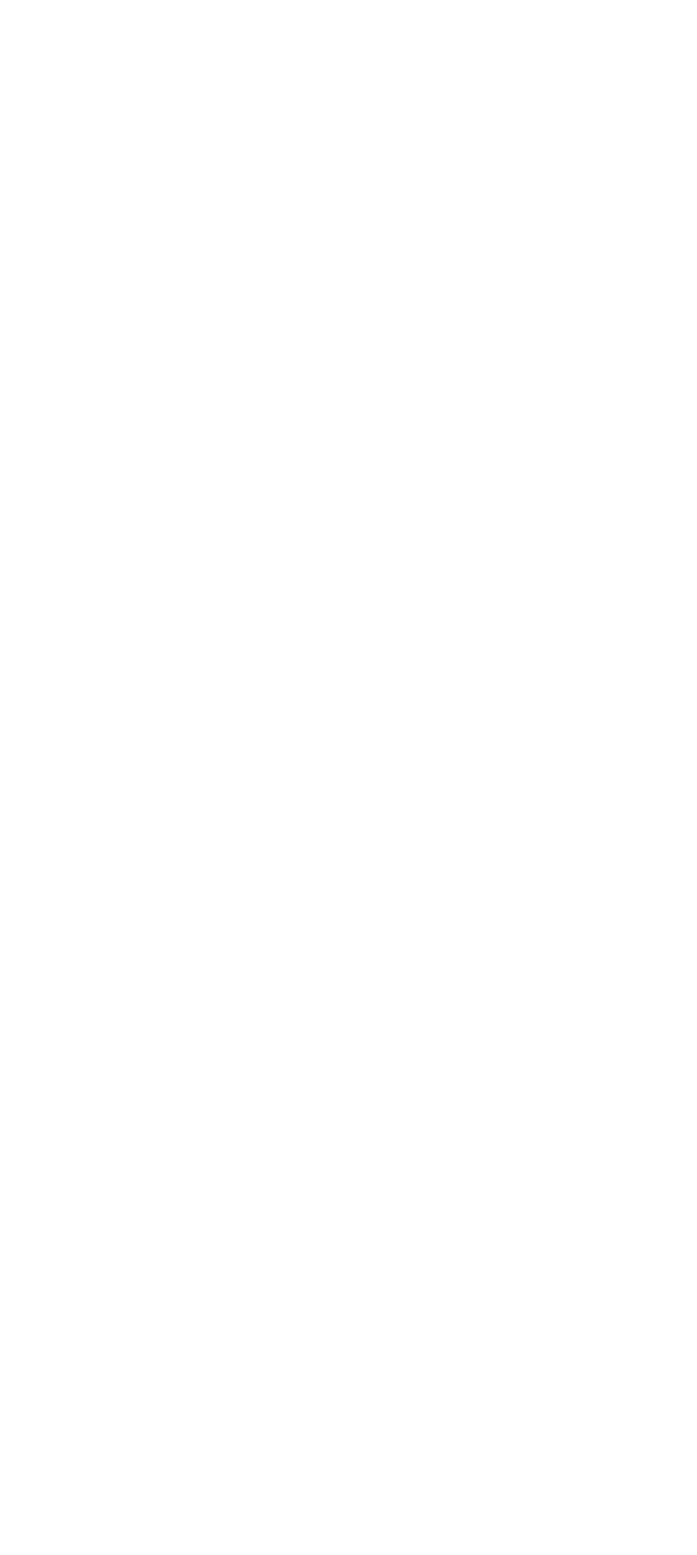
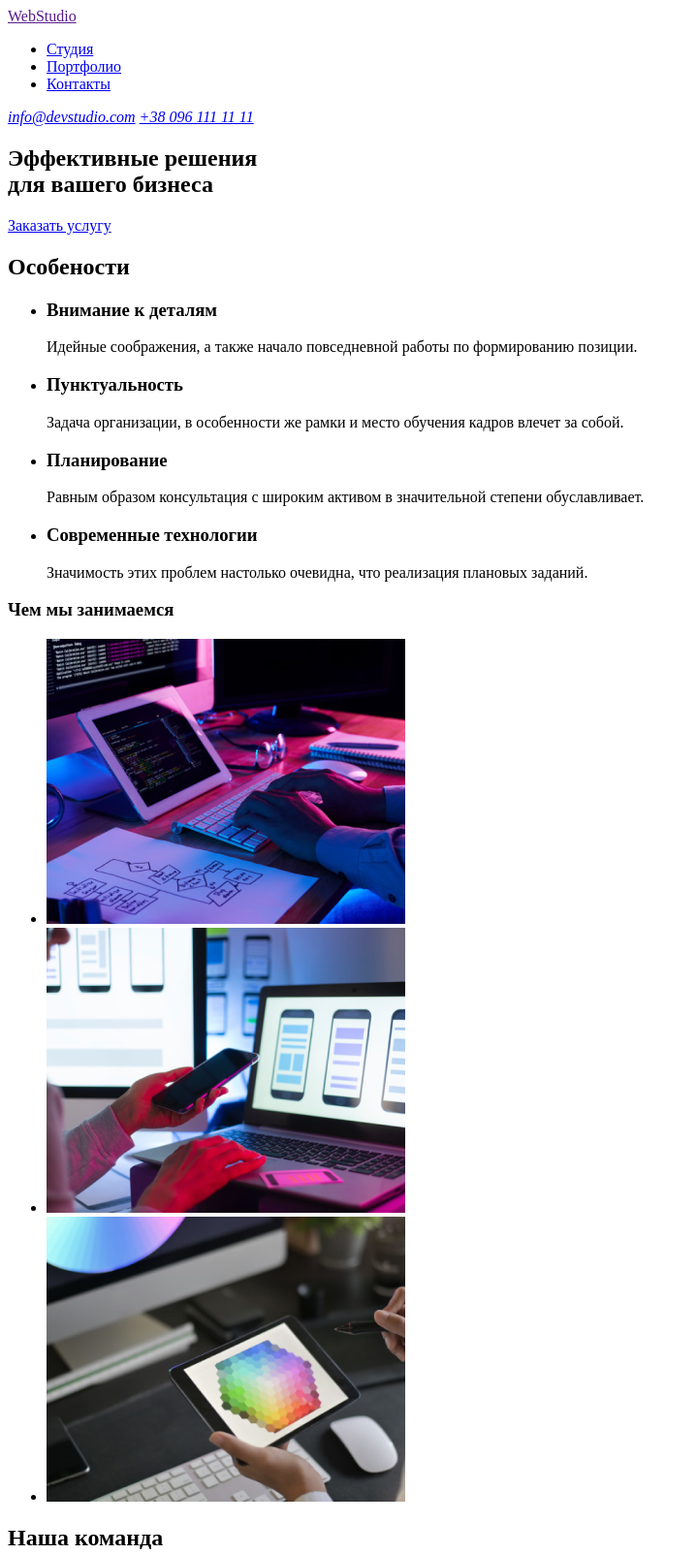
Before and after one commit to Klem26/goit-markup-hw-01, a plain HTML site: page index.html in a window 1280 px wide. Shown: the top 1604 px of the page at 97% size, without its empty margins (0-719 px from the left). Before the commit the page ends 800 px from the top, so only its background shows below. Drawn offline with Linux system fonts and the light colour scheme.

Commit message:
добавляет разметку

```diff
--- a/index.html
+++ b/index.html
@@ -1,11 +1,99 @@
 <!DOCTYPE html>
-<html lang="en">
+<html lang="ru">
 <head>
     <meta charset="UTF-8">
     <meta name="viewport" content="width=device-width, initial-scale=1.0">
-    <title>Document</title>
+    <title>WebStudio</title>
 </head>
 <body>
+    <header>
+     <nav>
+        <a href="">WebStudio</a>
+        <ul>
+            <li><a href="/">Студия</a></li>
+            <li><a href="/">Портфолио</a></li>
+            <li><a href="/">Контакты</a></li>
+        </ul>
+     </nav>
+        <address>
+            <a href="mailto:info@devstudio.com">info@devstudio.com</a>
+            <a href="tel:+380961111111">+38 096 111 11 11</a>
+        </address>
+    </header>
+
+    <section>
+        <h1>Эффективные решения <br> для вашего бизнеса</h1>
+        <a href="/">Заказать услугу</a>
+    </section>
+    <section>
+        <h2>Oсобености</h2>
+        <ul>
+        <li>
+            <h3>Внимание к деталям</h3>
+            <p>Идейные соображения, а также начало повседневной работы по формированию позиции.</p>
+        </li>
+        <li>
+            <h3>Пунктуальность</h3>
+            <p>Задача организации, в особенности же рамки и место обучения кадров влечет за собой.</p>
+        </li>
+        <li>
+            <h3>Планирование</h3>
+            <p>Равным образом консультация с широким активом в значительной степени обуславливает.</p>
+        </li>
+        <li>
+            <h3>Современные технологии</h3>
+            <p>Значимость этих проблем настолько очевидна, что реализация плановых заданий.</p>
+        </li>
+        </ul>
+
+        <h3>Чем мы занимаемся</h3>
+        <ul>
+            <li>
+                <img src="./images/img.png" alt="разработчик" width="370" height="294">
+            </li>
+            <li>
+                <img src="./images/img-2.png" alt="тефон" width="370" height="294">
+            </li>
+            <li>
+                <img src="./images/img-3.png" alt="шестиугольник" width="370" height="294">
+            </li>
+        </ul>
+    </section>
+    <section>
+        <h2>Наша команда</h2>
+        <ul>
+            <li>
+                <img src="./images/PD.jpg" width="270" height="260" alt="Игорь Демьяненко">
+                <h3>Игорь Демьяненко</h3>
+                <p>Product Designer</p>
+            </li>
+            <li>
+                <img src="./images/FD-2.jpg" width="270" height="260" alt="Ольга Репина">
+                <h3>Ольга Репина</h3>
+                <p>Frontend Developer</p>
+            </li>
+            <li>
+                <img src="./images/M-3.jpg" width="270" height="260" alt="Николай Тарасов">
+                <h3>Николай Тарасов</h3>
+                <p>Marketing</p>
+            </li>
+            <li>
+                <img src="./images/UI-4.jpg" width="270" height="260" alt="Михаил Ермаков">
+                <h3>Михаил Ермаков</h3>
+                <p>UI Designer</p>
+            </li>
+        </ul>
+    </section>
+    <footer>
+        <a href="./index.html">WebStudio</a>
+        <address>
+            <p>г. Киев, пр-т Леси Украинки, 26</p>
+            <a href="mailto:info@example.com">info@example.com</a>
+            <a href="tel:+380991111111">+38 099 111 11 11</a>
+
+        </address>
+    </footer>
+
 
 </body>
 </html>
```
Also changed, not shown: 1 other file.
